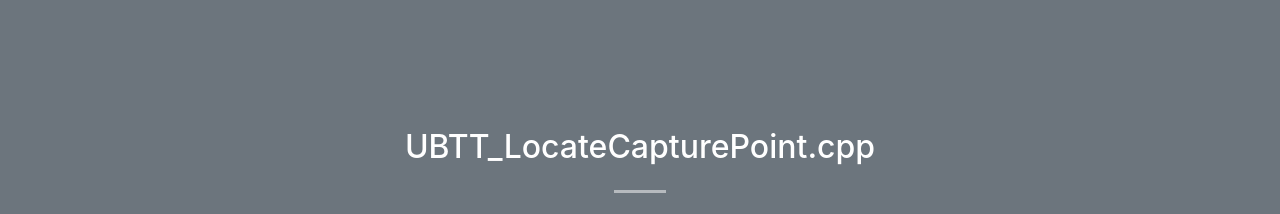
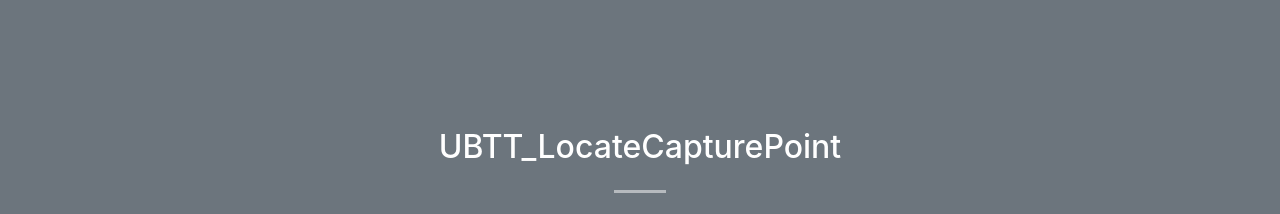
Before and after one commit to LukeBaughan/firstpersonshooter, a website with bundled scripts: page index.html in a window 1280 px wide. Shown: the part 800-1014 px from the top of the page. Built offline with nearby package versions, Linux system fonts and the light colour scheme; a script that the page names is missing; files whose address does not match are found by name.

Commit message:
Update index.html

```diff
--- a/index.html
+++ b/index.html
@@ -80,7 +80,7 @@
         <div class="container">
             <div class="row justify-content-center">
                 <div class="col-lg-8 text-center">
-                    <h2 class="text-white mt-0">UBTT_LocateCapturePoint.cpp</h2>
+                    <h2 class="text-white mt-0">UBTT_LocateCapturePoint</h2>
                     <hr class="divider light my-4">
                 </div>
             </div>
```
